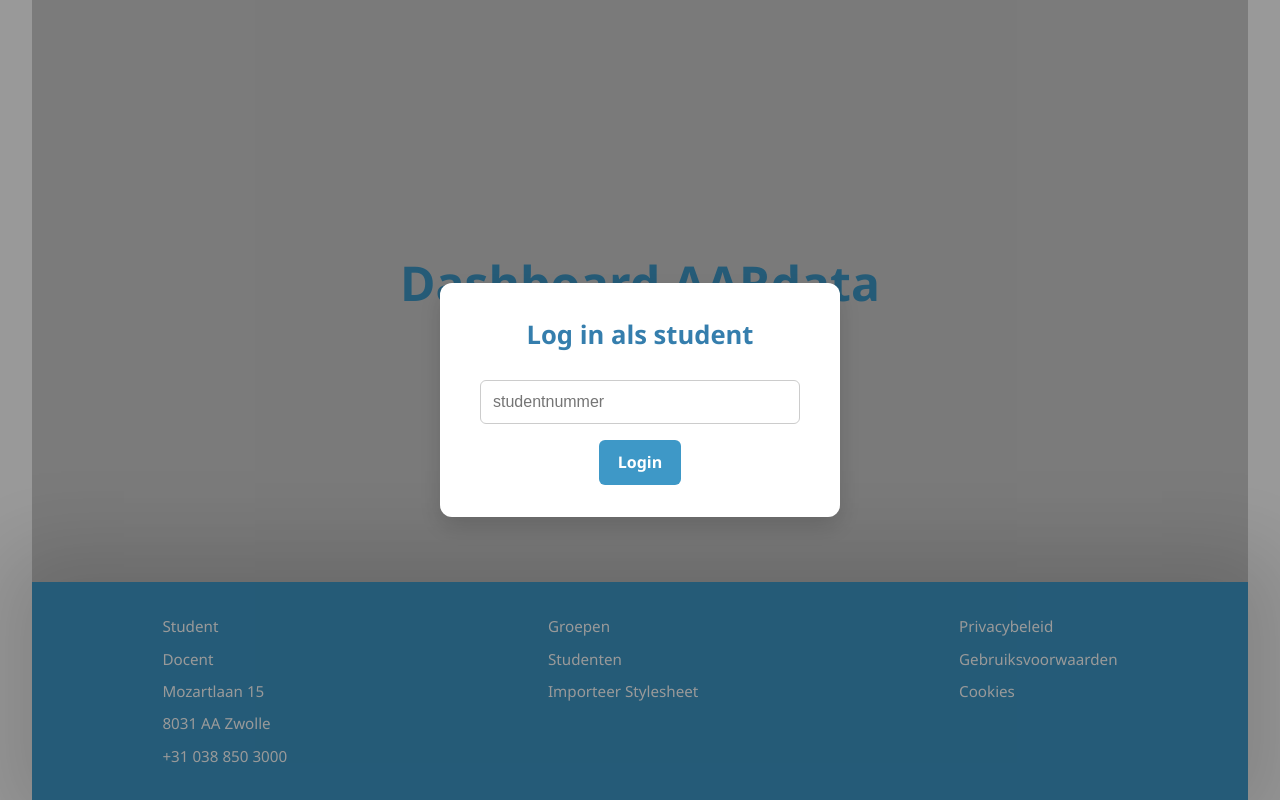
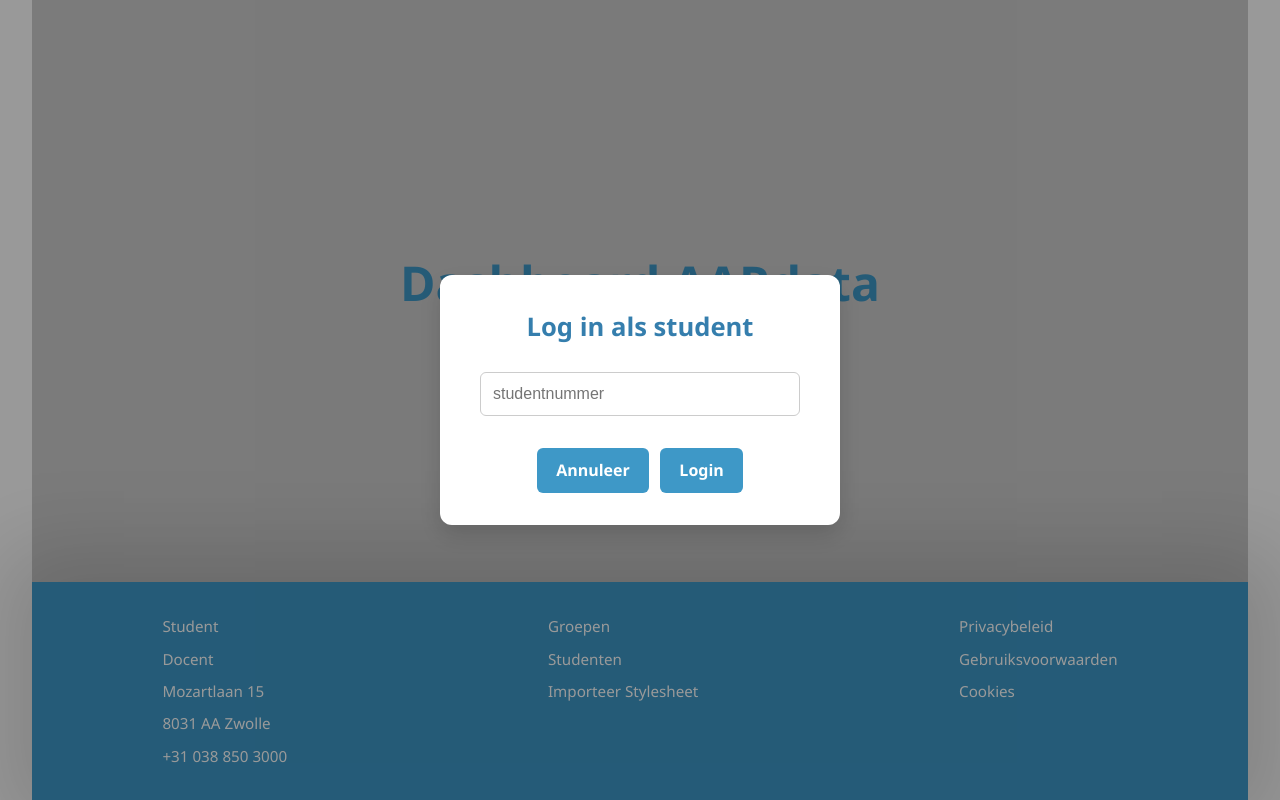
Before and after one commit to OliverDeltion/Herexamen, a React (Vite) app in the folder frontend/: page / in a window 1280 px wide. Both pictures are taken after a click on the button "Student". Built offline with nearby package versions, Linux system fonts and the light colour scheme.

Commit message:
Annuleer button toegevoegd als je perongeluk op student zou klikken

```diff
--- a/frontend/src/components/student/LoginModal.css
+++ b/frontend/src/components/student/LoginModal.css
@@ -66,6 +66,14 @@
     font-size: 0.9rem;
 }
 
+.login-modal-buttons {
+    display: flex;
+    gap: 0.7rem;
+    margin-top: 1rem;
+    justify-content: center;
+    align-items: center;
+}
+
 /* Smooth fade-in */
 @keyframes fadeIn {
     from {
--- a/frontend/src/components/student/LoginModal.jsx
+++ b/frontend/src/components/student/LoginModal.jsx
@@ -33,7 +33,10 @@ const LoginModal = ({ isOpen, onClose, onLogin }) => {
                 onChange={(e) => setStudentNumber(e.target.value)}
                 />
                 {error && <p className="error-text">{error}</p>}
-                <button onClick={handleLogin}>Login</button>
+                <div className="login-modal-buttons">
+                    <button onClick={onClose}>Annuleer</button>
+                    <button onClick={handleLogin}>Login</button>
+                </div>
             </div>
         </div>
     );
--- a/frontend/src/pages/DashboardPage.jsx
+++ b/frontend/src/pages/DashboardPage.jsx
@@ -57,9 +57,12 @@ const DashboardPage = () => {
 
 				{/* Login Modal voor student */}
 				<LoginModal
-					isOpen={showLogin}
-					onClose={() => setShowLogin(false)}
-					onLogin={handleLogin}
+    isOpen={showLogin}
+    onClose={() => {
+        setShowLogin(false);
+        setSelectedRole(null); // Ga terug naar het beginscherm
+    }}
+    onLogin={handleLogin}
 				/>
 				{/* Modal voor gekozen rol */}
 				<Modal isOpen={selectedRole === "docent" || studentData} onClose={handleBack}>
```
